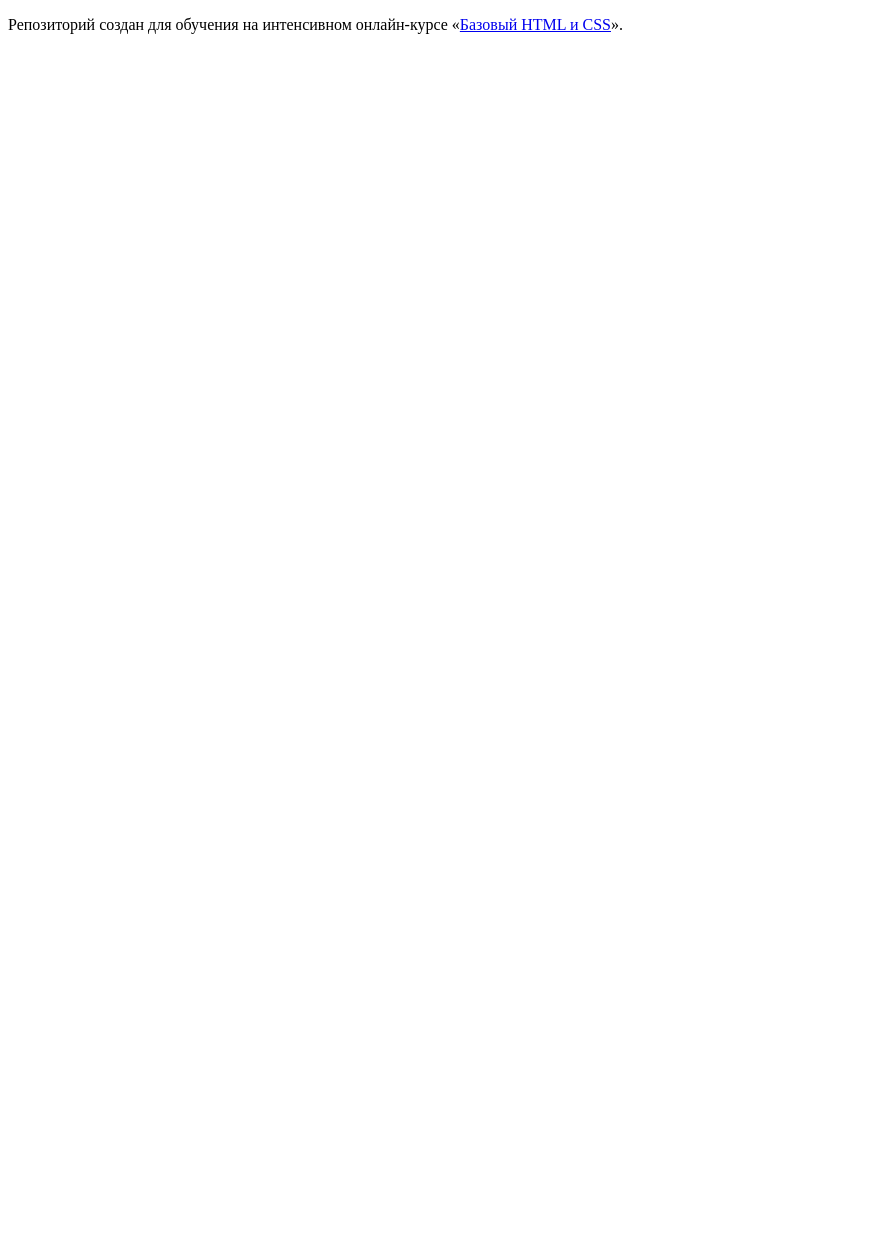
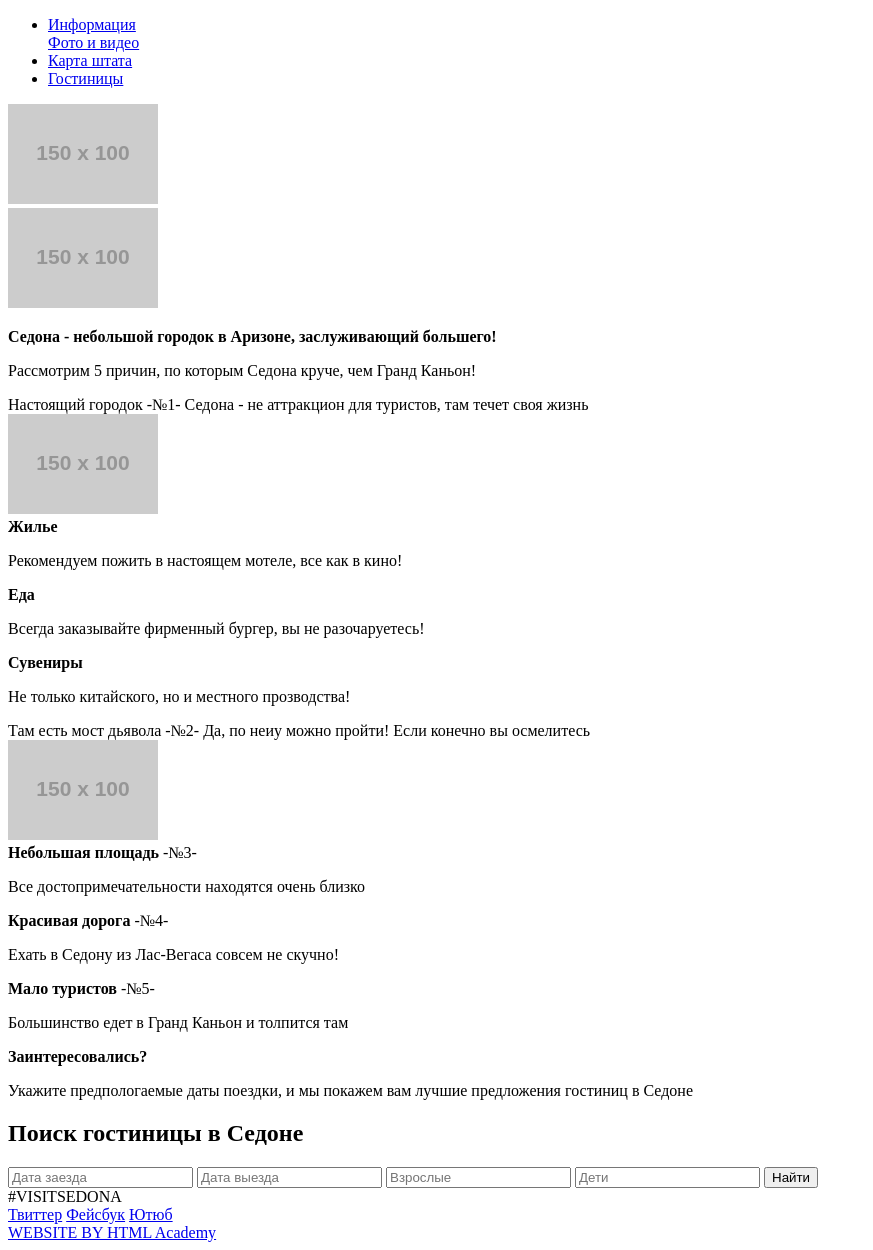
Before and after one commit to Sabirina/79416-sedona, a plain HTML site: page index.html in a window 1280 px wide. Shown: the whole page, without its empty margins (0-873 px from the left). Before the commit the page ends 800 px from the top, so only its background shows below. Drawn offline with Linux system fonts and the light colour scheme; placeholder pictures from the web are drawn by us.

Commit message:
Разметка Седоны

```diff
--- a/index.html
+++ b/index.html
@@ -5,8 +5,126 @@
     <title>HTML Academy: Седона</title>
   </head>
   <body>
+        <header class="main-header">
+          <div class="container">
+            <nav class="main-navigation">
+              <ul>
+           <li>
+             <a href="#">Информация</a>
+           </li>
 
-    <p>Репозиторий создан для обучения на интенсивном онлайн‑курсе «<a href="https://htmlacademy.ru/intensive/htmlcss">Базовый HTML и CSS</a>».</p>
+             <a href="#">Фото и видео</a>
+           </li>
+            <li>
+             <a href="#">Карта штата</a>
+           </li>
+           <li>
+             <a href="#">Гостиницы</a>
+           </li>
+             </ul>
+             </nav>
+                  </div>
+                  <div class="index-logo">
+                     <a href="#">
+                       <img src="http://placehold.it/150x100">
+                     </a>
+                   </div>
+        </header>
+        <main class="container">
+          <div class="index-logo">
+          <img src="http://placehold.it/150x100">
+          </div>
+              <div class="places">
+          <p class="places-sedona"><b>Седона - небольшой городок в Аризоне, заслуживающий большего!</b></p>
+          <p>Рассмотрим 5 причин, по которым Седона круче, чем Гранд Каньон!</p>
+          </div>
+          <section class="index-content">
+            <div class="index-content-left">
+            <span class="places-one"> Настоящий городок</span>
+            <span class="places-one-city">-№1-</span>
+            <span class="places-one-city">Седона - не аттракцион для туристов, там течет своя жизнь</span>
+           </div>
+           <div class="index-content-right">
+             <img src="http://placehold.it/150x100">
+           </div>
+          </section>
+
+          <section class="sedona-recommend">
+       <div class="recommend-item">
+         <b class="recommend-name">Жилье</b>
+         <p>Рекомендуем пожить в настоящем мотеле, все как в кино!</p>
+       </div>
+       <div class="recommend-item">
+         <b class="recommend-name">Еда</b>
+         <p>Всегда заказывайте фирменный бургер, вы не разочаруетесь!</p>
+       </div>
+       <div class="recommend-item">
+         <b class="recommend-name">Сувениры</b>
+         <p>Не только китайского, но и местного прозводства!</p>
+       </div>
+     </section>
+
+     <section class="index-content">
+       <div class="index-content-right">
+       <span class="places-two">Там есть мост дьявола</span>
+       <span class="places-two-city">-№2-</span>
+       <span class="places-two-city">Да, по неиу можно пройти! Если конечно вы осмелитесь</span>
+      </div>
+      <div class="index-content-left">
+        <img src="http://placehold.it/150x100">
+      </div>
+     </section>
+
+     <section class="places">
+  <div class="places-item">
+    <b class="places-name">Небольшая площадь</b>
+    <span class="places-three-city">-№3-</span>
+    <p>Все достопримечательности находятся очень близко</p>
+  </div>
+  <div class="places-item">
+    <b class="places-name">Красивая дорога</b>
+    <span class="places-three-city">-№4-</span>
+    <p>Ехать в Седону из Лас-Вегаса совсем не скучно!</p>
+  </div>
+  <div class="places-item">
+    <b class="places-name">Мало туристов</b>
+    <span class="places-three-city">-№5-</span>
+    <p>Большинство едет в Гранд Каньон и толпится там</p>
+  </div>
+</section>
+
+<section>
+  <b class="interest">Заинтересовались?</b>
+  <p>Укажите предпологаемые даты поездки, и мы покажем вам лучшие предложения гостиниц в Седоне</p>
+</section>
+
+<div class="booking">
+     <h2 class="booking-sedona">Поиск гостиницы в Седоне</h2>
+       <form class="booking-form" action="https://echo.htmlacademy.ru" method="post">
+       <input type="text" name="date" value="" placeholder="Дата заезда">
+       <input type="text" name="date" value="" placeholder="Дата выезда">
+       <input type="text" name="adult" value="" placeholder="Взрослые">
+       <input type="text" name="child" value="" placeholder="Дети">
+       <button class="btn" type="submit">Найти</button>
+     </form>
+   </div>
+   </main>
+
+   <footer class="main-footer">
+      <div class="container">
+        <section class="footer-contacts">
+        <span class="footer-1">#VISITSEDONA</span>
+        </section>
+        <section class="footer-social">
+          <a class="social-btn social-btn-twitter" href="#">Твиттер</a>
+          <a class="social-btn social-btn-fb" href="#">Фейсбук</a>
+          <a class="social-btn social-btn-youtube" href="#">Ютюб</a>
+        </section>
+        <section class="footer-copyright">
+        <a class="btn" href="https://htmlacademy.ru">WEBSITE BY HTML Academy</a>
+        </section>
+      </div>
+    </footer>
 
   </body>
 </html>
```
Also changed, not shown: catalog.html (added, +127 -0 lines).
